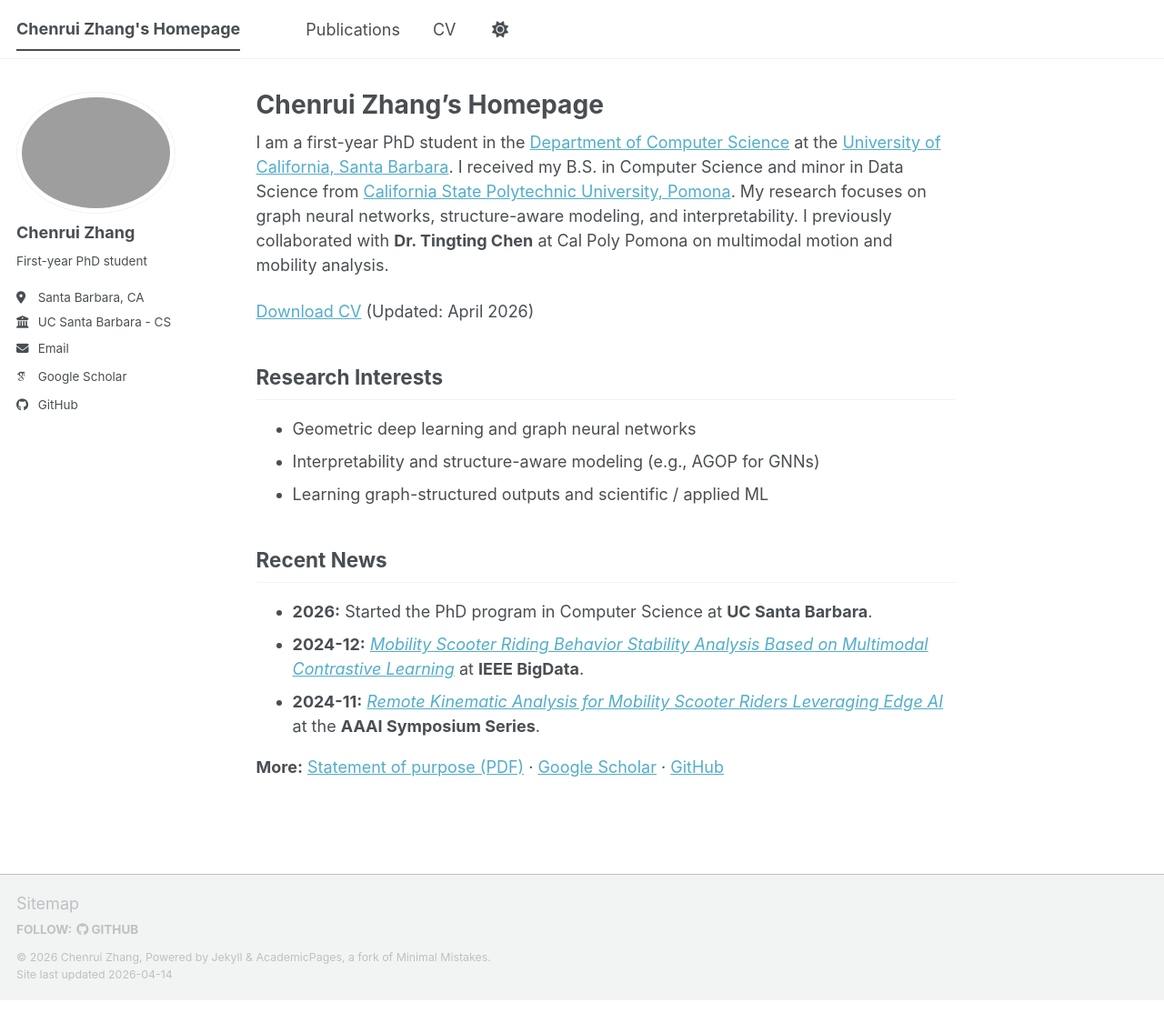
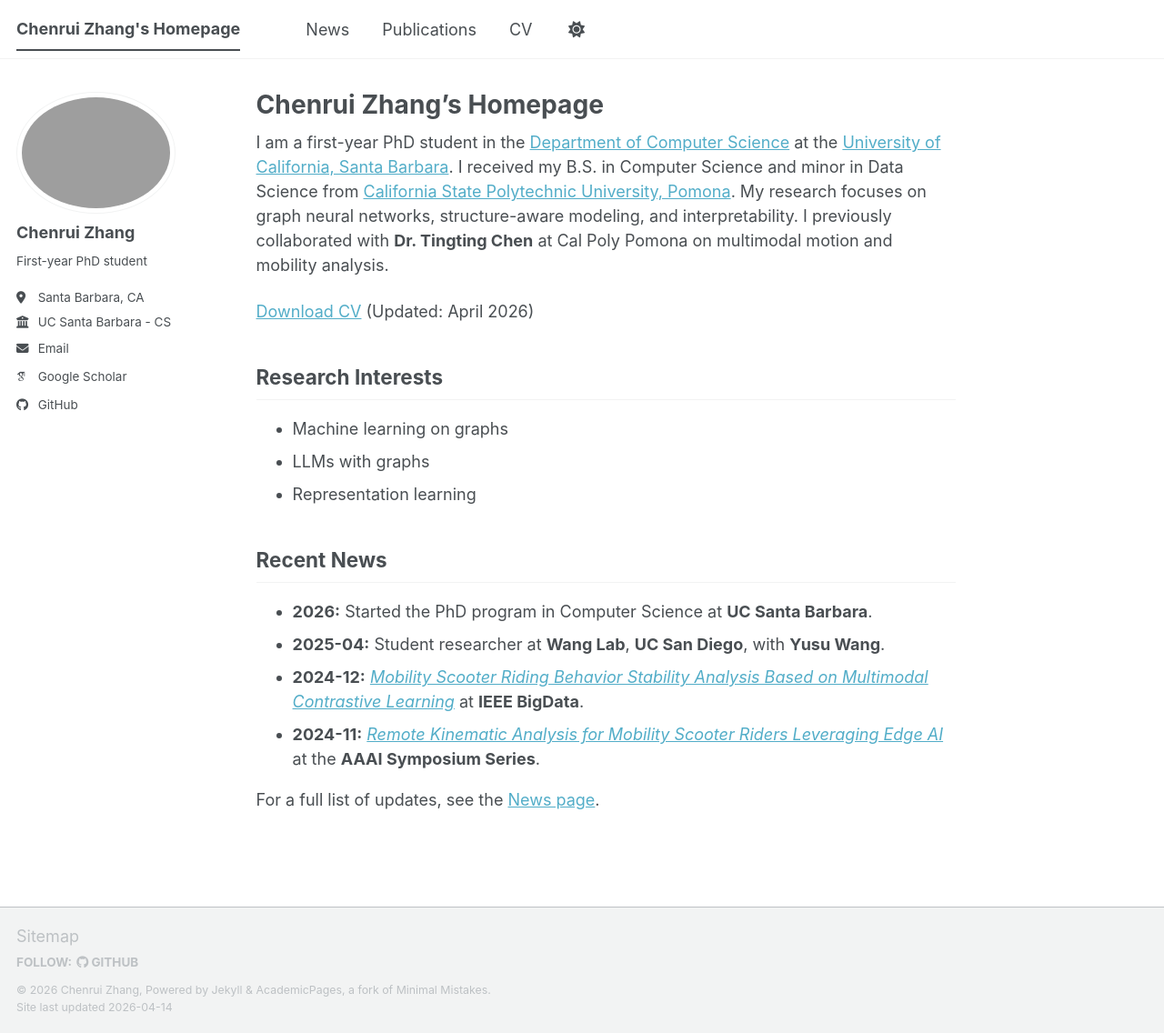
Before and after one commit to Zhang-Chenrui/zhang-chenrui.github.io, a Jekyll site: the page built from _pages/about.md, in a window 1280 px wide and 1136 px high. Shown: the whole window at 91% size. Built offline with Jekyll 4.4.1, drawn with Linux system fonts in a browser that asks for light colours; some web fonts are replaced; a script bundle is joined from its source files by our own code; library files that are not in the unit come from our copies.

Commit message:
update other stuff

```diff
--- a/_data/navigation.yml
+++ b/_data/navigation.yml
@@ -8,6 +8,9 @@
 #      Markdown formatted page while the second is generated using JSON.
 
 main:
+  - title: "News"
+    url: /news/
+
   - title: "Publications"
     url: /publications/
 
--- a/_pages/about.md
+++ b/_pages/about.md
@@ -13,14 +13,15 @@ I am a first-year PhD student in the [Department of Computer Science](https://ww
 
 ## Research Interests
 
-- Geometric deep learning and graph neural networks
-- Interpretability and structure-aware modeling (e.g., AGOP for GNNs)
-- Learning graph-structured outputs and scientific / applied ML
+- Machine learning on graphs
+- LLMs with graphs
+- Representation learning
 
 ## Recent News
 
 - **2026:** Started the PhD program in Computer Science at **UC Santa Barbara**.
+- **2025-04:** Student researcher at **Wang Lab**, **UC San Diego**, with **Yusu Wang**.
 - **2024-12:** [*Mobility Scooter Riding Behavior Stability Analysis Based on Multimodal Contrastive Learning*](https://ieeexplore.ieee.org/document/10825478) at **IEEE BigData**.
 - **2024-11:** [*Remote Kinematic Analysis for Mobility Scooter Riders Leveraging Edge AI*](https://doi.org/10.1609/aaaiss.v4i1.31808) at the **AAAI Symposium Series**.
 
-**More:** [Statement of purpose (PDF)](/files/chenrui_zhang_sop.pdf) · [Google Scholar](https://scholar.google.com/citations?user=UcgVj9IAAAAJ&hl=en) · [GitHub](https://github.com/zhang-chenrui)
+For a full list of updates, see the [News page](/news/).
```
Also changed, not shown: _data/cv.json (+6 -2 lines), _pages/cv.md (+1 -1 lines), _pages/news.md (added, +13 -0 lines).
